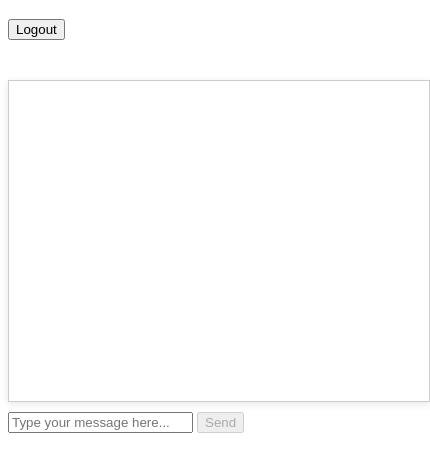
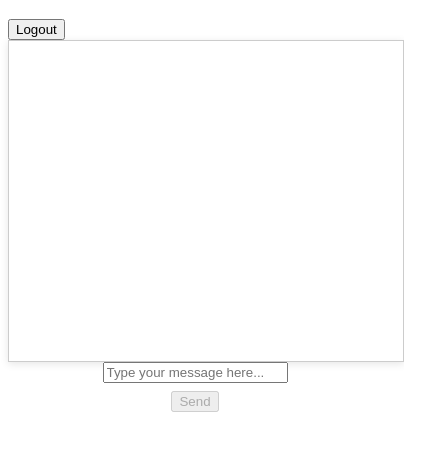
Before and after one commit to Interneto-Technologijos/it-chat, a website: page src/static/chat/index.html in a window 390 px wide. Shown: the part 61-532 px from the top of the page, 430 px wide, since content can reach past the window. Drawn offline with Linux system fonts and the light colour scheme.

Commit message:
Implement US8

```diff
--- a/src/static/chat/index.html
+++ b/src/static/chat/index.html
@@ -2,6 +2,7 @@
 <html>
   <head>
     <title>IT Chat</title>
+    <meta name="viewport" content="width=device-width, initial-scale=1" />
     <link rel="stylesheet" href="/style.css" />
     <link rel="stylesheet" href="style.css" />
   </head>
@@ -14,7 +15,7 @@
         </div>
       </div>
       <div id="chatContainer"></div>
-      <div>
+      <div id="messageContainer">
         <input
           type="text"
           id="messageInput"
--- a/src/static/chat/style.css
+++ b/src/static/chat/style.css
@@ -2,8 +2,8 @@
   background: #fff;
   border: 1px solid #ccc;
   height: 300px;
-  width: 400px;
-  margin: 40px auto 10px auto;
+  width: 100%;
+  max-width: 600px;
   padding: 10px;
   overflow-y: auto;
   box-shadow: 0 2px 8px rgba(0, 0, 0, 0.1);
@@ -14,3 +14,17 @@
   border-radius: 4px;
   background: #e9e9e9;
 }
+
+#messageContainer {
+  display: flex;
+  flex-direction: row;
+  align-items: center;
+  gap: 16px;
+}
+
+@media (max-width: 450px) {
+  #messageContainer {
+    flex-direction: column;
+    gap: 8px;
+  }
+}
--- a/src/static/style.css
+++ b/src/static/style.css
@@ -8,6 +8,7 @@
   display: flex;
   flex-direction: column;
   align-items: center;
+  gap: 16px;
 
   #header {
     display: flex;
@@ -24,7 +25,8 @@
   text-align: center;
 }
 input[type="text"] {
-  width: 300px;
+  max-width: 500px;
+  width: 100%;
   padding: 8px;
   margin-right: 8px;
   border: 1px solid #ccc;
```
Also changed, not shown: src/static/index.html (+1 -1 lines), src/static/login/index.html (+15 -8 lines), src/static/login/style.css (added, +13 -0 lines).
